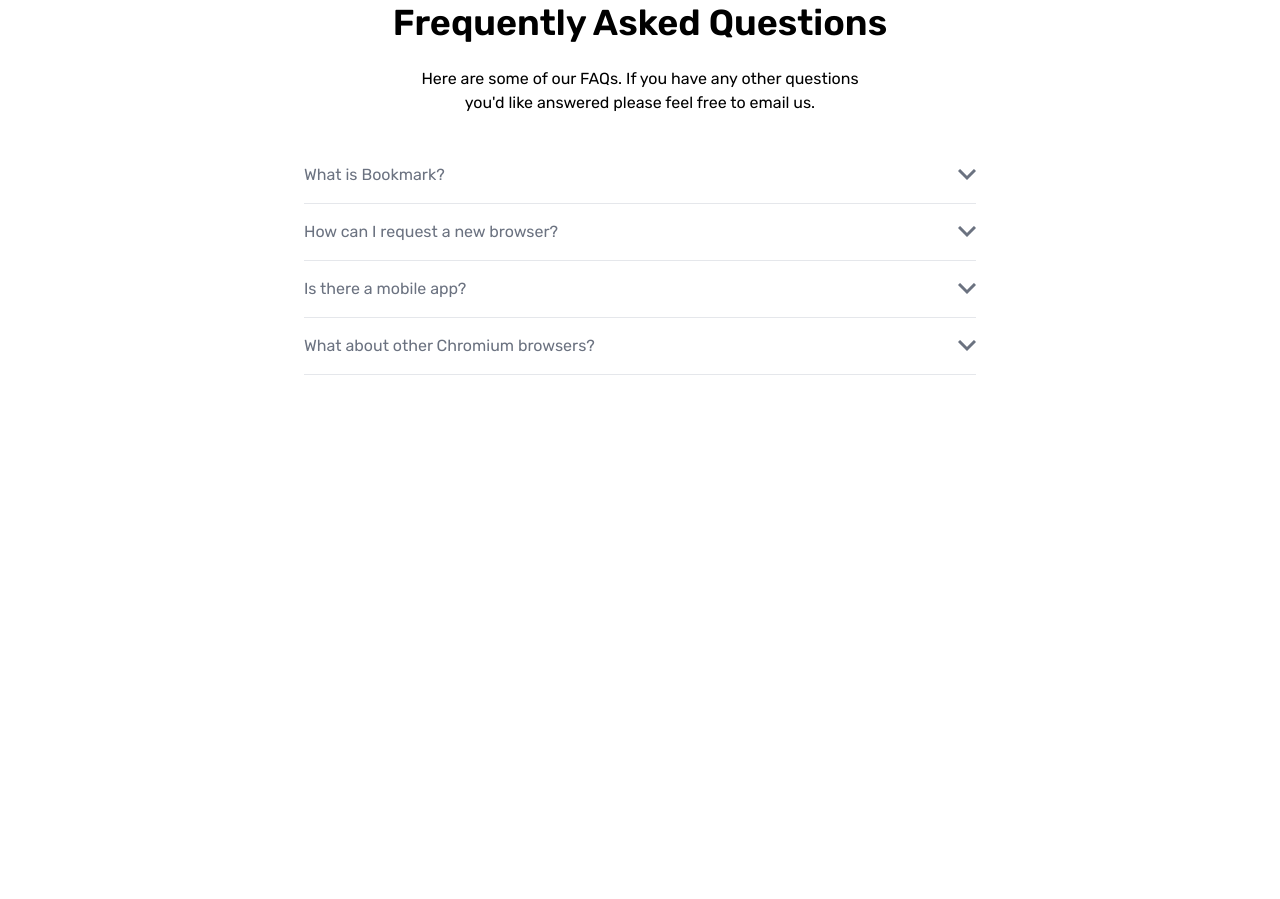
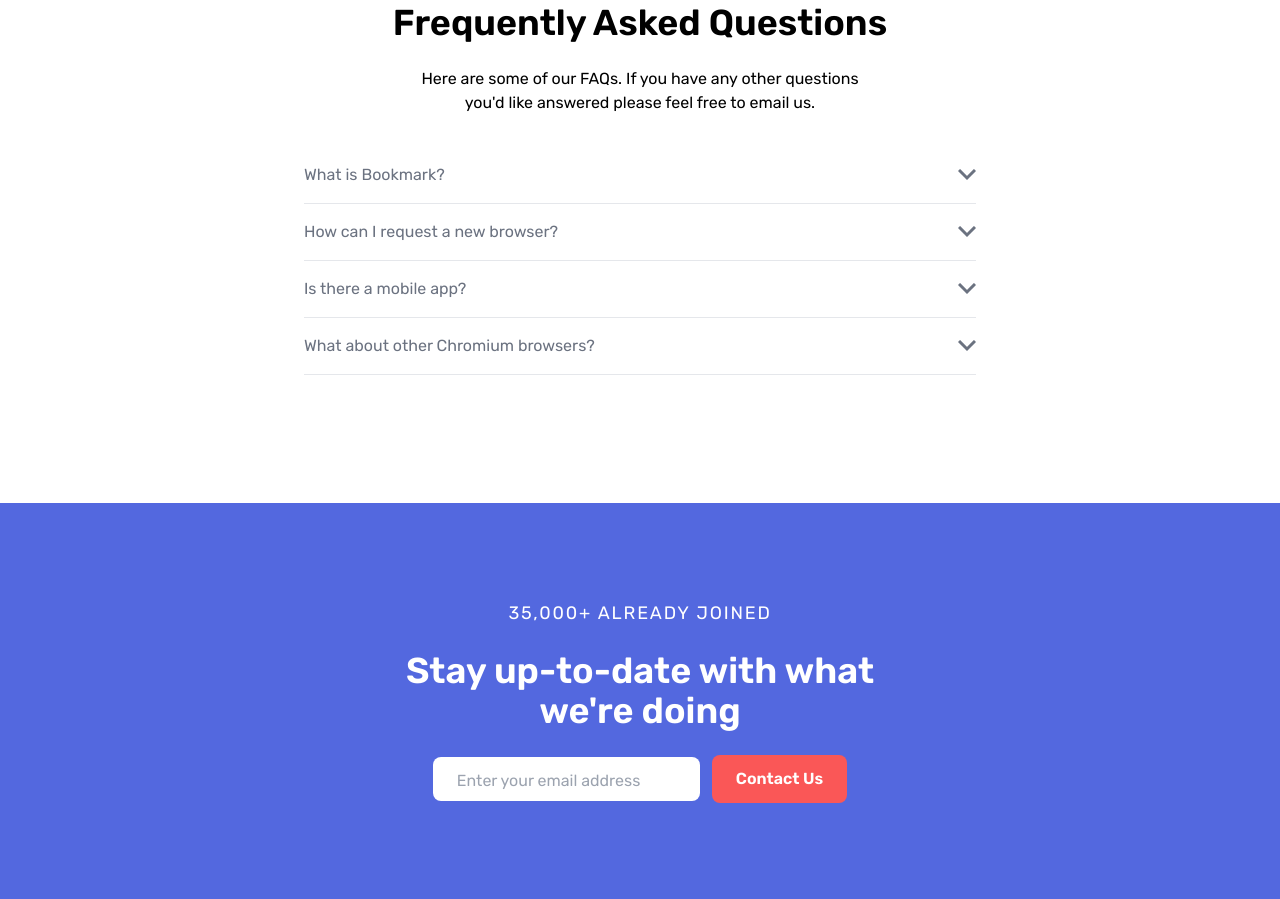
Before and after one commit to JRGironDev/bookmark, a website: page index.html in a window 1280 px wide. Shown: the part 2339-3238 px from the top of the page. Before the commit the page ends 2842 px from the top, so only its background shows below. Drawn offline with Linux system fonts and the light colour scheme.

Commit message:
Add Newsletter Section

```diff
--- a/index.html
+++ b/index.html
@@ -1,5 +1,5 @@
 <!DOCTYPE html>
-<html lang="en">
+<html lang="en" class="scroll-smooth">
   <head>
     <meta charset="UTF-8" />
     <meta http-equiv="X-UA-Compatible" content="IE=edge" />
@@ -357,5 +357,36 @@
                </div>
              </div>
           </section>
+
+          <!-- Newsletter Section-->
+           <section id="newsletter" class="bg-softBlue">
+            <!-- Main Container -->
+             <div class="max-w-lg mx-auto py-24">
+              <p class="mb-6 text-lg tracking-widest text-center text-white uppercase">
+                35,000+ ALREADY JOINED
+              </p>
+              <h2 class="px-3 mb-6 text-3xl font-semibold text-center text-white md:text-4xl">
+                Stay up-to-date with what we're doing
+              </h2>
+
+              <!-- Form -->
+               <form action="" class="flex flex-col items-start justify-center max-w-2xl mx-auto space-y-6 text-base px-6 md:flex-row md:space-y-0 md:space-x-4 md:px-0">
+                <!-- Input & Button Container -->
+                 <div class="flex flex-col justify-between items-center mx-auto md:flex-row md:mx-0">
+                  <input
+                  type="text"
+                  class="flex-1 px-6 pt-3 pb-2 mb-4 rounded-lg border-1 border-white focus:outline-none md:mr-3 md:mb-0"
+                  placeholder="Enter your email address"
+                />
+
+                <input
+                  type="submit"
+                  class="inline-flex px-6 py-3 font-semibold text-center text-white duration-200 transform rounded-lg cursor-pointer focus:outline-none bg-softRed hover:opacity-90"
+                  value="Contact Us"
+                />
+                 </div>
+               </form>
+             </div>
+           </section>
   </body>
 </html>
```
Also changed, not shown: css/style.css.
